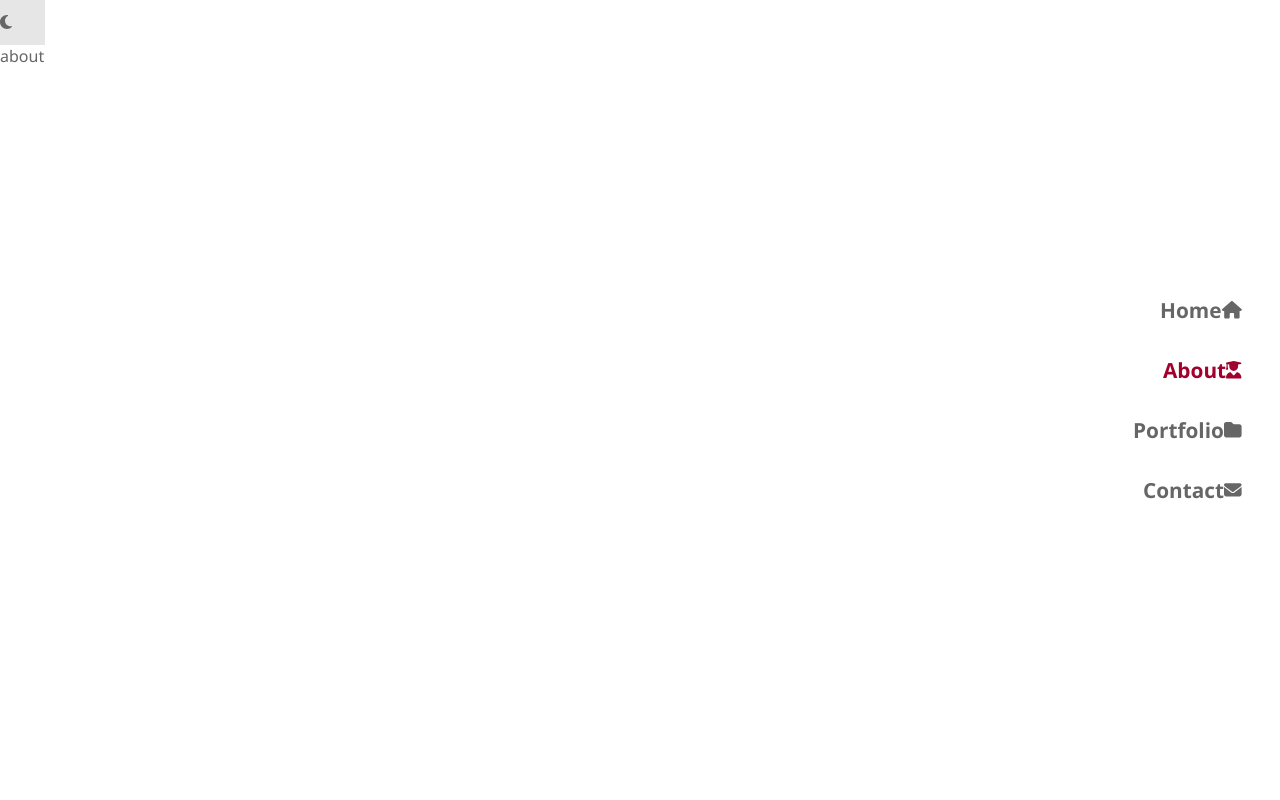
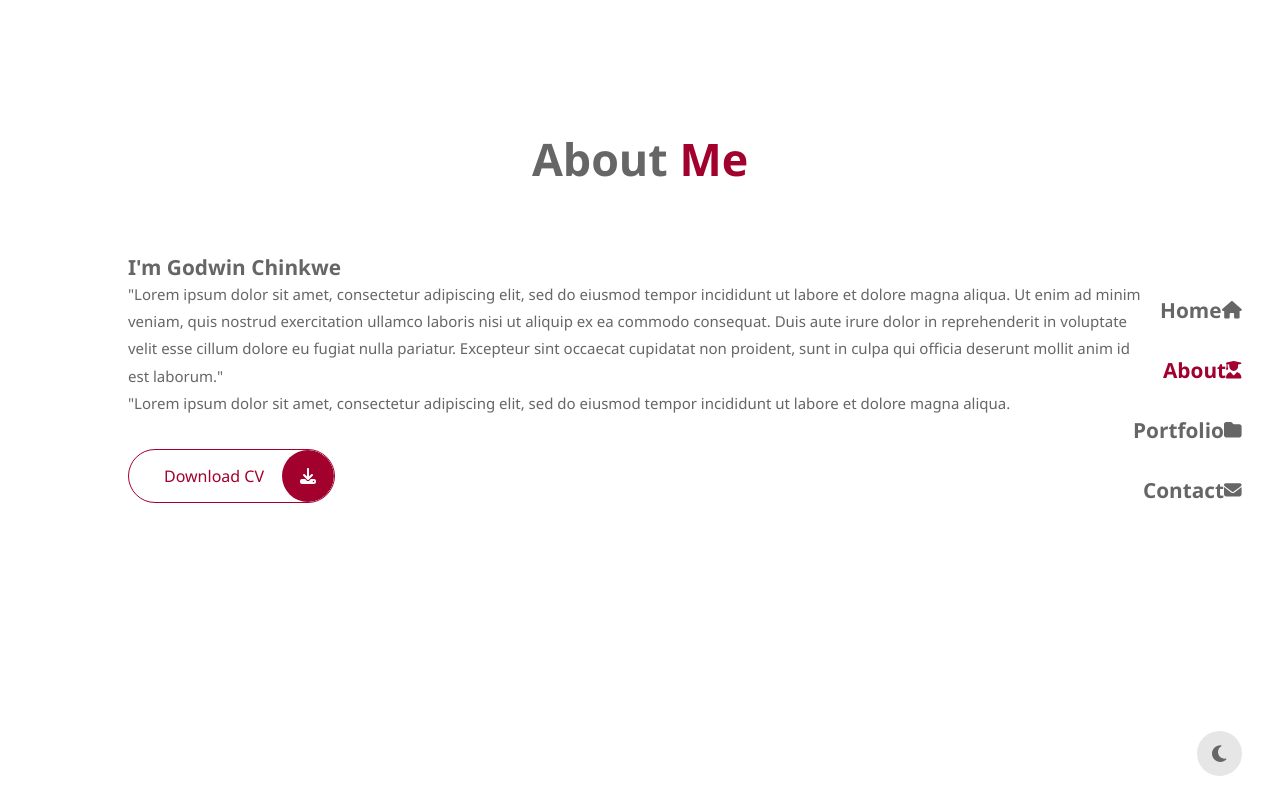
Before and after one commit to Godwinchinkwe/Gee_pro, a React (Create React App) app: page /about in a window 1280 px wide. Built offline with nearby package versions, Linux system fonts and the light colour scheme; the HTML template or start-up script is replaced by a standard one.

Commit message:
theme color

```diff
--- a/src/App.css
+++ b/src/App.css
@@ -16,7 +16,12 @@
     --color-body: hsl(0, 0%, 100%);
     --color-dark: hsl(0, 0%, 40%);
 
-    --transition: 4s ease;
+    --transition: .4s ease;
+}
+.dark-theme{
+    --color-body: hsl(231, 39%, 10%);
+    --color-dark: hsl(0, 0%, 100%);
+    --color-light: hsl(0, 0%, 10%);
 }
 
 body{
@@ -86,6 +91,17 @@ img{
     transition: var(--transition);
 }
 
+.btn::before{
+    width: 0;
+    content: '';
+    height: 100%;
+    background: var(--color-primary);
+    position: absolute;
+    top: 0;
+    right: 0;
+    z-index:-1 ;
+    transition: var(--transition);
+}
 .btn:hover::before{
     width: 100%;
 }
--- /dev/null
+++ b/src/Components/HeadingText/HeadingText.css
@@ -0,0 +1,21 @@
+.Heading-text{
+    font-size: 2.8rem;
+    text-align: center;
+    margin-bottom: 4rem;
+}
+
+.Heading-text span{
+    color: var(--color-primary);
+}
+
+@media (max-width: 1024px) {
+    .Heading-text{
+        font-size: 2.2rem;
+    }
+}
+
+@media (max-width: 600px) {
+    .Heading-text{
+        font-size: 1.8rem;
+    }
+}
--- /dev/null
+++ b/src/Components/HeadingText/HeadingText.js
@@ -0,0 +1,12 @@
+import React from 'react'
+import "./HeadingText.css"
+
+const HeadingText = ({title, titlePrimary}) => {
+  return (
+    <h2 className='Heading-text'>
+      {title} <span>{titlePrimary}</span>
+    </h2>
+  )
+}
+
+export default HeadingText
--- a/src/Components/Theme/Theme.css
+++ b/src/Components/Theme/Theme.css
@@ -4,4 +4,17 @@
     width: 2.8rem;
     display:flex;
     align-items: center;
+    justify-content: center;
+    font-size: 1.2rem;
+    border-radius: 50%;
+    position: fixed;
+    bottom: 3%;
+    right: 3%;
+    z-index: 100;
+    transition: var(--transition);
 }
+
+.Bg-toggler:hover{
+    background: var(--color-primary);
+    color: white;
+}
--- a/src/Components/Theme/Theme.js
+++ b/src/Components/Theme/Theme.js
@@ -2,10 +2,38 @@ import React from 'react'
 import "./Theme.css"
 import { FontAwesomeIcon } from '@fortawesome/react-fontawesome'
 import { faMoon } from '@fortawesome/free-solid-svg-icons'
+import { useEffect, useState } from 'react'
+
+
+const getLocalStorageTheme = () =>{
+  let theme = 'light-theme';
+
+  if (localStorage.getItem('theme')){
+    theme = localStorage.getItem("theme");
+  }
+  return theme;
+}
 
 const Theme = () => {
+
+  const [Theme, setTheme] = useState(getLocalStorageTheme());
+
+  let toggleTheme=()=>{
+    if(Theme === 'light-theme'){
+      setTheme('dark-theme')
+    }else{
+      setTheme('light-theme')
+    }
+  }
+
+  useEffect(()=>{
+    document.documentElement.className = Theme;
+    localStorage.setItem('theme', Theme)
+  }, [Theme])
+
+
   return (
-    <span className='Bg-toggler'>
+    <span className='Bg-toggler' onClick={toggleTheme}>
       <FontAwesomeIcon icon={faMoon} />
     </span>
   )
--- a/src/Pages/About/About.js
+++ b/src/Pages/About/About.js
@@ -1,10 +1,35 @@
 import React from 'react'
+import cv from '../../assets/CV.pdf'
+import HeadingText from "../../Components/HeadingText/HeadingText"
+import "./About.css"
+import { FontAwesomeIcon } from '@fortawesome/react-fontawesome'
+import { faDownload } from '@fortawesome/free-solid-svg-icons'
 
 const About = () => {
   return (
-    <div>
-      about
-    </div>
+    <>
+    <section className='About'>
+      <HeadingText title={'About'} titlePrimary={'Me'}/>
+
+      <div className='container about-container'>
+        <div className='about-left'>
+          <h3> I'm Godwin Chinkwe</h3>
+          <p>
+          "Lorem ipsum dolor sit amet, consectetur adipiscing elit, sed do eiusmod tempor incididunt ut labore et dolore magna aliqua. Ut enim ad minim veniam, quis nostrud exercitation ullamco laboris nisi ut aliquip ex ea commodo consequat. Duis aute irure dolor in reprehenderit in voluptate velit esse cillum dolore eu fugiat nulla pariatur. Excepteur sint occaecat cupidatat non proident, sunt in culpa qui officia deserunt mollit anim id est laborum."
+          </p>
+          <p>
+          "Lorem ipsum dolor sit amet, consectetur adipiscing elit, sed do eiusmod tempor incididunt ut labore et dolore magna aliqua.
+          </p>
+          <a href={cv} download className='btn'>
+            Download CV <span> <FontAwesomeIcon icon={faDownload}/> </span>
+          </a>
+        </div>
+        <div className='about-right'>
+
+        </div>
+      </div>
+    </section>
+    </>
   )
 }
 
--- a/src/Pages/Home/Home.css
+++ b/src/Pages/Home/Home.css
@@ -51,6 +51,7 @@ header{
     width: 70%;
     margin: 0 auto;
    }
+
    .header-right{
     text-align: center;
     margin: 0 auto;
```
